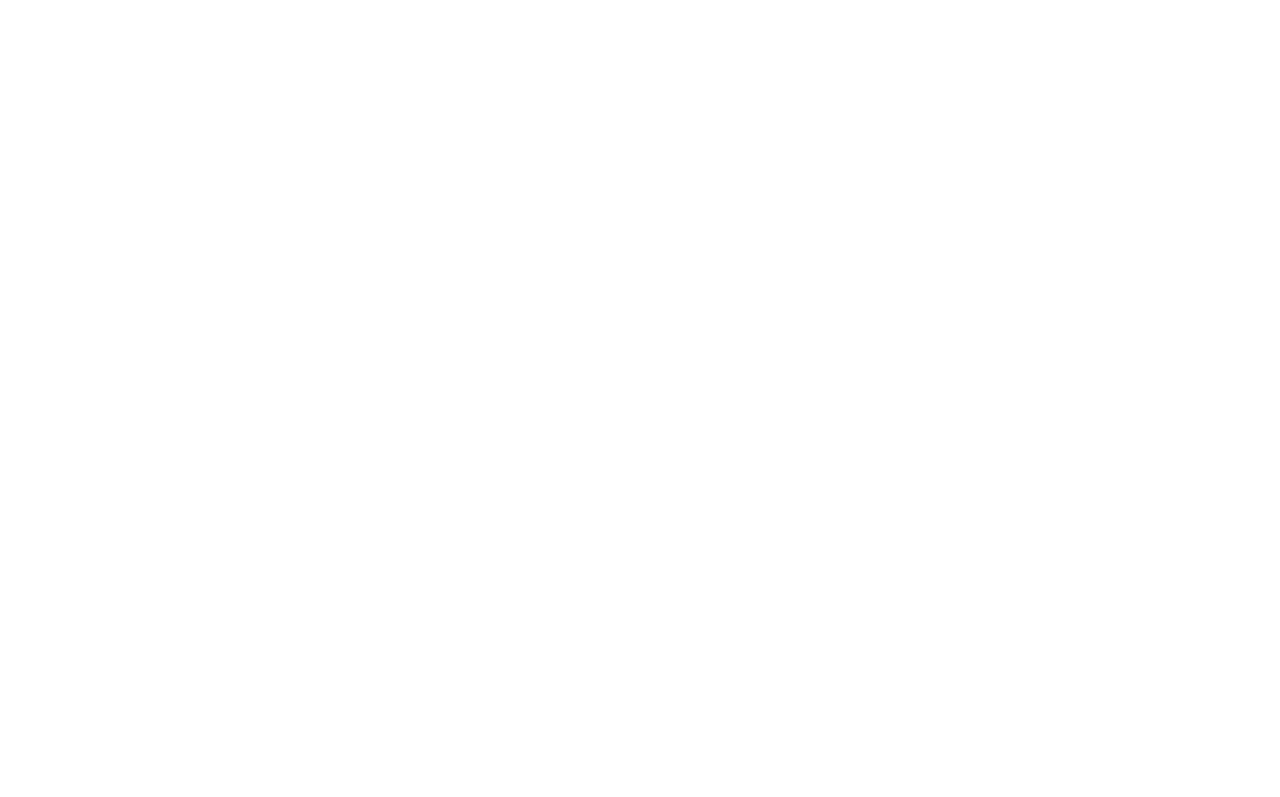
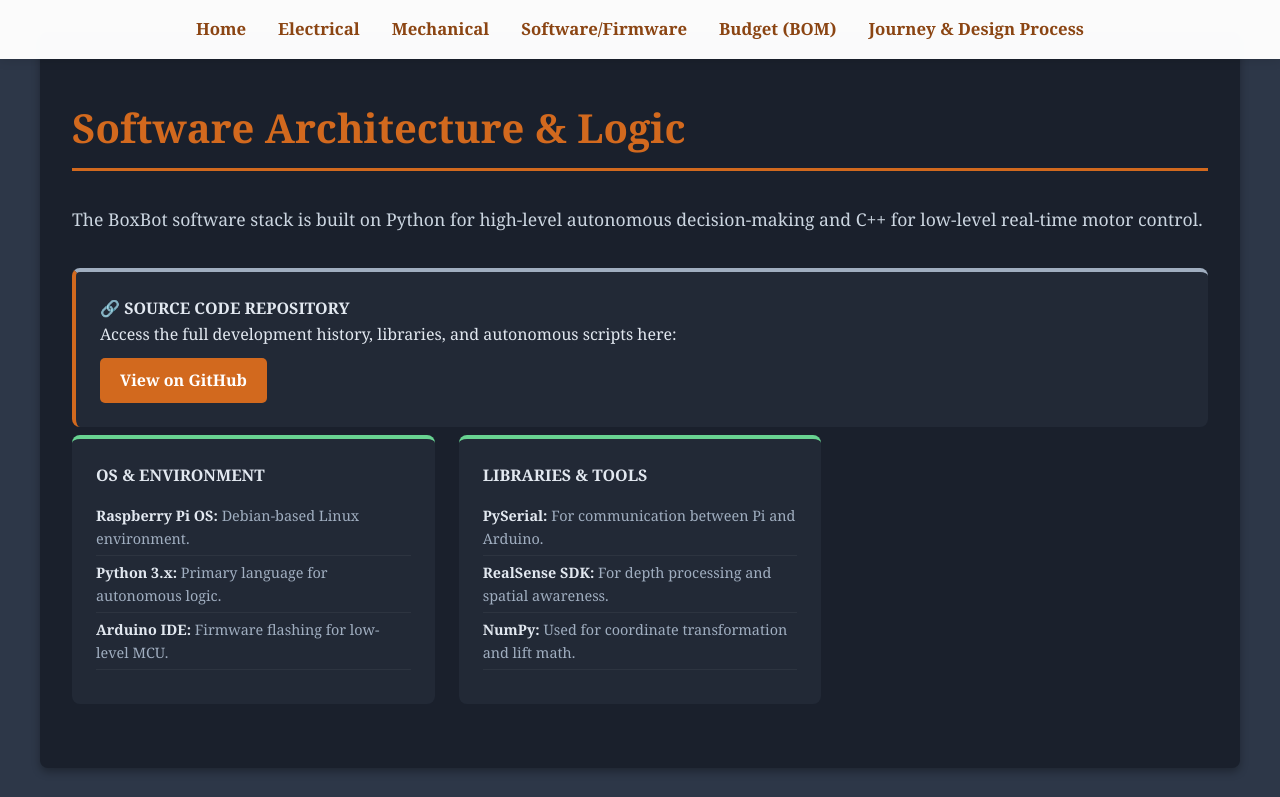
Before and after one commit to heesunggg/boxbotwebsite, a website: page software.html in a window 1280 px wide. Shown: the top 797 px of the page. Drawn offline with Linux system fonts and the light colour scheme.

Commit message:
added templates to electrical and software

```diff
--- a/electrical.html
+++ b/electrical.html
@@ -0,0 +1,83 @@
+<!DOCTYPE html>
+<html lang="en">
+<head>
+    <meta charset="UTF-8">
+    <meta name="viewport" content="width=device-width, initial-scale=1.0">
+    <title>BoxBot - Electrical System</title>
+    <link rel="stylesheet" href="styles.css">
+</head>
+<body>
+    <nav class="nav">
+        <a href="index.html">Home</a>
+        <a href="electrical.html">Electrical</a>
+        <a href="mechanical.html">Mechanical</a>
+        <a href="software.html">Software/Firmware</a>
+        <a href="budget.html">Budget (BOM)</a>
+        <a href="journey.html">Journey & Design Process</a>
+    </nav>
+
+    <div class="main-content">
+        <section class="section">
+            <h2>Electrical System Architecture</h2>
+            <p class="summary-text">The BoxBot electrical system is designed for high-torque reliability and modular troubleshooting, featuring a dual-rail power architecture.</p>
+
+            <div class="centered-image-container">
+                <img src="media/elecsprint1.png" alt="Full Electrical Schematic" class="journey-main-img">
+                <p class="img-caption">Figure 1: High-level System Wiring Diagram.</p>
+            </div>
+
+            <div class="phase-content">
+
+                <div class="discipline-box elec">
+                    <div class="box-header">
+                        <h4>POWER MANAGEMENT</h4>
+                    </div>
+                    <p class="box-preview">24V Primary Rail with integrated safety fusing.</p>
+                    <ul class="elec-list">
+                        <li><strong>Battery:</strong> 24V LiPo for high-current draw.</li>
+                        <li><strong>Protection:</strong> 6-circuit LED blade fuse block.</li>
+                        <li><strong>Conversion:</strong> Buck converters for 5V logic stability.</li>
+                    </ul>
+                </div>
+
+                <div class="discipline-box soft">
+                    <div class="box-header">
+                        <h4>LOGIC & CONTROL</h4>
+                    </div>
+                    <p class="box-preview">Raspberry Pi 2 and Arduino Serial interface.</p>
+                    <ul class="elec-list">
+                        <li><strong>Primary Controller:</strong> Raspberry Pi 2 for Vision/Logic.</li>
+                        <li><strong>MCU:</strong> Arduino for low-level motor pulsing.</li>
+                        <li><strong>Sensors:</strong> RealSense depth camera and limit switches.</li>
+                    </ul>
+                </div>
+
+                <div class="discipline-box mech">
+                    <div class="box-header">
+                        <h4>ACTUATION</h4>
+                    </div>
+                    <p class="box-preview">High-torque Sabertooth 2x12 motor drivers.</p>
+                    <ul class="elec-list">
+                        <li><strong>Drive Motors:</strong> Dual-channel output for U-shape drivetrain.</li>
+                        <li><strong>Precision:</strong> PWM-controlled variable speed scaling.</li>
+                        <li><strong>Connectors:</strong> Vibration-resistant XT60 connectors.</li>
+                    </ul>
+                </div>
+
+            </div>
+        </section>
+
+        <section class="section">
+            <h3>Major Design Decisions</h3>
+            <div class="full-width-details open">
+                <div class="initial-content-wrapper">
+                    <div class="initial-sub">
+                        <h5>Standardization vs. Customization</h5>
+                        <p>We chose the <strong>Sabertooth 2x12</strong> over custom H-bridge circuits to prioritize reliability and familiarity from previous projects. This allowed us to focus our development time on autonomous sensor fusion rather than troubleshooting power-stage failures.</p>
+                    </div>
+                </div>
+            </div>
+        </section>
+    </div>
+</body>
+</html>
--- a/software.html
+++ b/software.html
@@ -0,0 +1,80 @@
+<!DOCTYPE html>
+<html lang="en">
+<head>
+    <meta charset="UTF-8">
+    <meta name="viewport" content="width=device-width, initial-scale=1.0">
+    <title>BoxBot - Software & Firmware</title>
+    <link rel="stylesheet" href="styles.css">
+</head>
+<body>
+    <nav class="nav">
+        <a href="index.html">Home</a>
+        <a href="electrical.html">Electrical</a>
+        <a href="mechanical.html">Mechanical</a>
+        <a href="software.html">Software/Firmware</a>
+        <a href="budget.html">Budget (BOM)</a>
+        <a href="journey.html">Journey & Design Process</a>
+    </nav>
+
+    <div class="main-content">
+        <section class="section">
+            <h2>Software Architecture & Logic</h2>
+            <p class="summary-text">The BoxBot software stack is built on Python for high-level autonomous decision-making and C++ for low-level real-time motor control.</p>
+
+            <div class="discipline-box initial-stage" style="border-left: 4px solid #d2691e;">
+                <div class="box-header">
+                    <h4>🔗 SOURCE CODE REPOSITORY</h4>
+                </div>
+                <p>Access the full development history, libraries, and autonomous scripts here:</p>
+                <a href="https://github.com/YourUsername/BoxBot" target="_blank" class="github-btn">View on GitHub</a>
+            </div>
+
+            <div class="phase-content">
+                <div class="discipline-box soft">
+                    <div class="box-header">
+                        <h4>OS & ENVIRONMENT</h4>
+                    </div>
+                    <ul class="elec-list">
+                        <li><strong>Raspberry Pi OS:</strong> Debian-based Linux environment.</li>
+                        <li><strong>Python 3.x:</strong> Primary language for autonomous logic.</li>
+                        <li><strong>Arduino IDE:</strong> Firmware flashing for low-level MCU.</li>
+                    </ul>
+                </div>
+
+                <div class="discipline-box soft">
+                    <div class="box-header">
+                        <h4>LIBRARIES & TOOLS</h4>
+                    </div>
+                    <ul class="elec-list">
+                        <li><strong>PySerial:</strong> For communication between Pi and Arduino.</li>
+                        <li><strong>RealSense SDK:</strong> For depth processing and spatial awareness.</li>
+                        <li><strong>NumPy:</strong> Used for coordinate transformation and lift math.</li>
+                    </ul>
+                </div>
+            </div>
+        </section>
+
+        <section class="section">
+            <h3>Autonomous State Machine</h3>
+            <div class="full-width-details open">
+                <div class="initial-content-wrapper">
+                    <div class="initial-sub">
+                        <h5>Detect, Approach, Squeeze Sequence</h5>
+                        <p>The core firmware logic uses a Finite State Machine (FSM) to handle transitions between navigation and manipulation. This prevents mechanical stalls by ensuring the 'squeeze' only activates once the depth camera confirms payload proximity.</p>
+                    </div>
+
+
+
+                    <div class="centered-image-container">
+                        <video class="journey-main-img" controls muted loop>
+                            <source src="media/jacksonsprint1.mp4" type="video/mp4">
+                            Your browser does not support the video tag.
+                        </video>
+                        <p class="img-caption">Video 1: Testing PWM motor scaling and serial command latency.</p>
+                    </div>
+                </div>
+            </div>
+        </section>
+    </div>
+</body>
+</html>
--- a/styles.css
+++ b/styles.css
@@ -1071,3 +1071,45 @@ html {
     font-size: 1.5rem;
     line-height: 0;
 }
+
+
+.elec-list {
+    list-style: none;
+    padding: 10px 0;
+    margin: 0;
+    font-size: 0.9rem;
+    color: #a0aec0;
+}
+
+.elec-list li {
+    padding: 5px 0;
+    border-bottom: 1px solid rgba(255, 255, 255, 0.05);
+}
+
+.elec-list li strong {
+    color: #e2e8f0;
+}
+
+
+.github-btn {
+    display: inline-block;
+    background: #d2691e;
+    color: white;
+    padding: 10px 20px;
+    border-radius: 5px;
+    text-decoration: none;
+    font-weight: bold;
+    margin-top: 10px;
+    transition: background 0.3s ease;
+}
+
+.github-btn:hover {
+    background: #a0522d;
+}
+
+/* Ensure software lists match the electrical list styling */
+.elec-list {
+    list-style: none;
+    padding: 10px 0;
+    margin: 0;
+}
```
